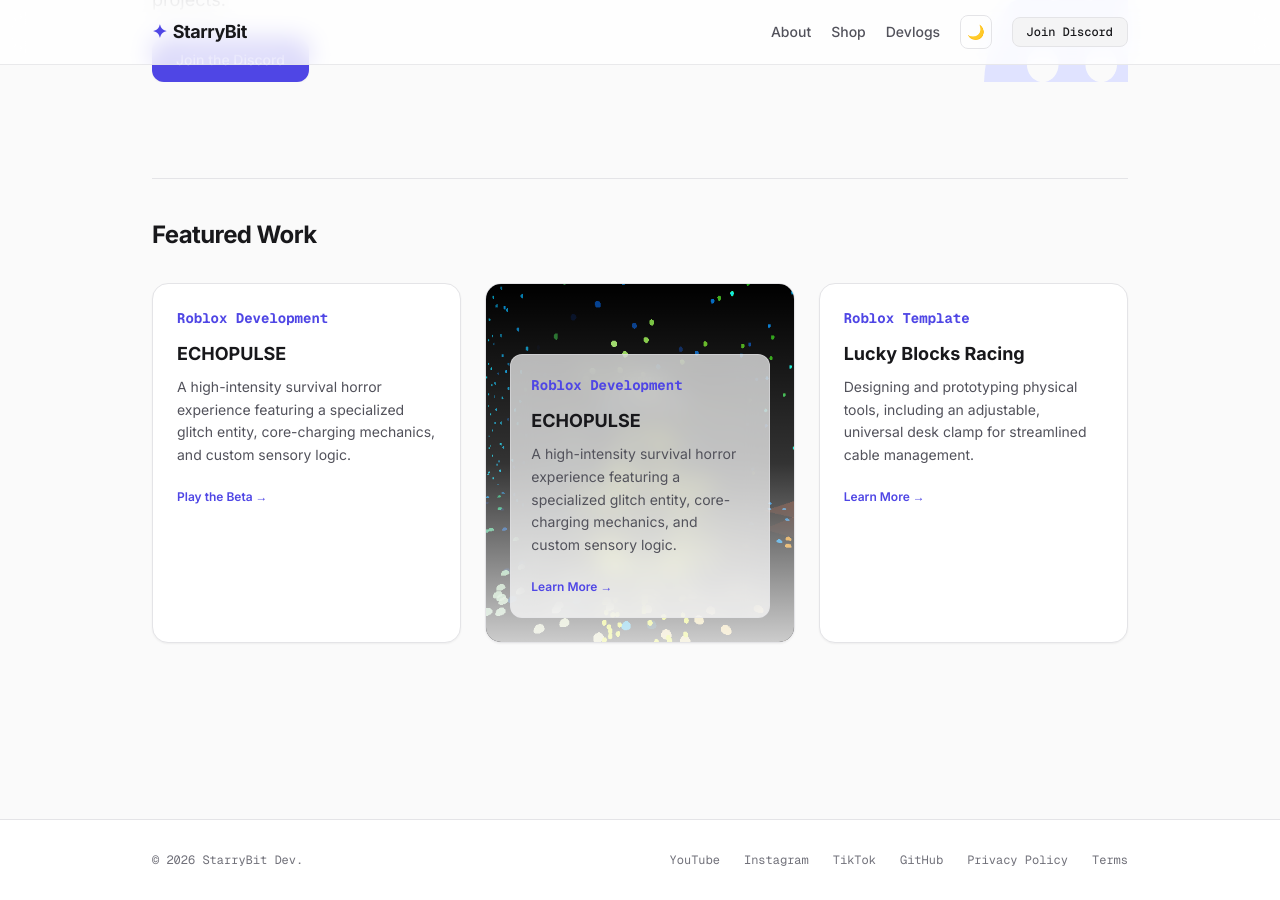
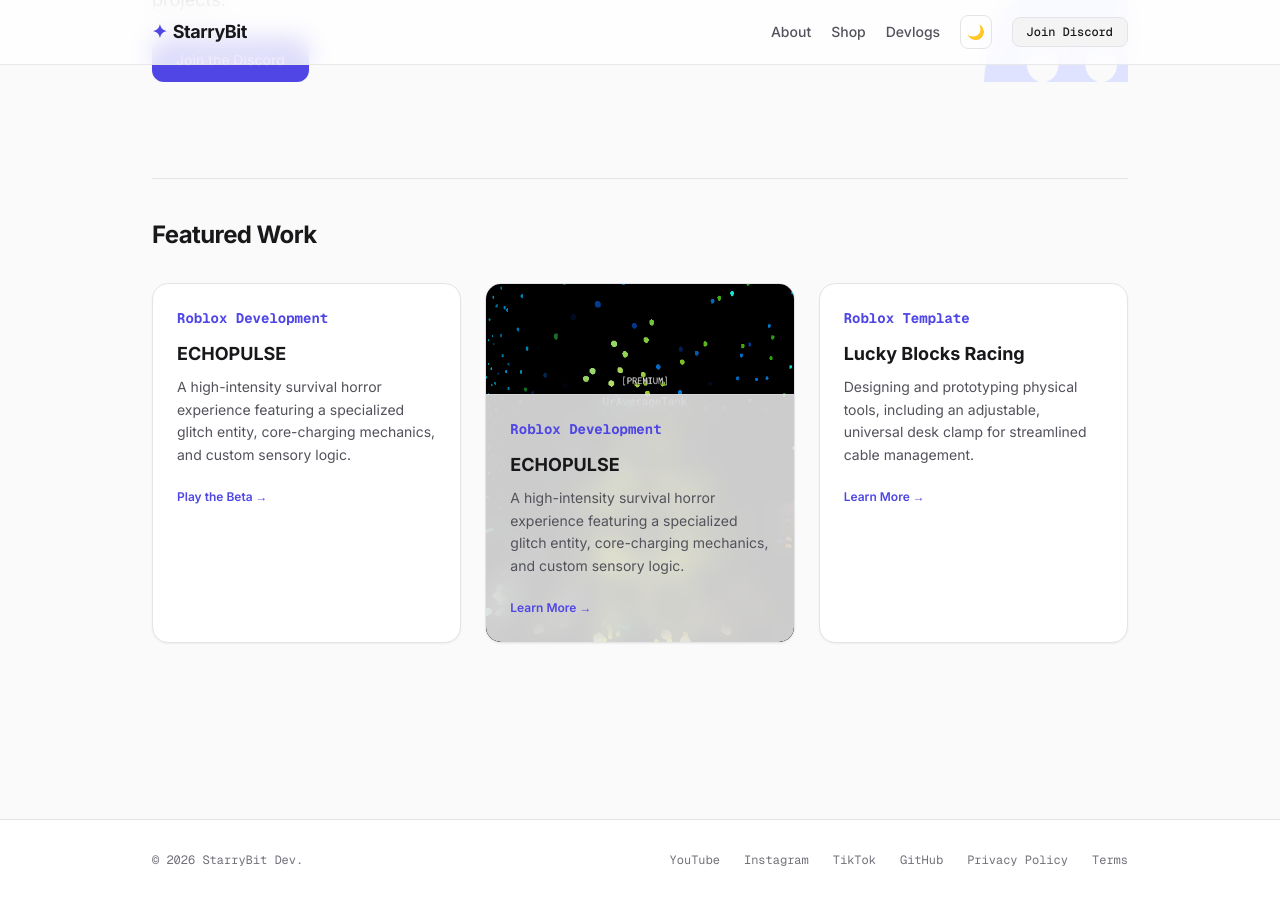
Before and after one commit to StarryBit/starrybit.github.io, a Jekyll site: the page built from index.html, in a window 1280 px wide and 900 px high, scrolled down 1323 px. Built offline with Jekyll 4.4.1, drawn with Linux system fonts in a browser that asks for light colours; nearby versions of some CDN libraries.

Commit message:
Update card.html

```diff
--- a/_includes/card.html
+++ b/_includes/card.html
@@ -1,19 +1,16 @@
 {% if include.style == "showcase" %}
 
-<div class="group relative overflow-hidden rounded-2xl border border-zinc-200 dark:border-zinc-800 shadow-sm min-h-[360px]">
+<div class="group relative overflow-hidden rounded-2xl border border-zinc-200 dark:border-zinc-800 shadow-sm min-h-[360px] flex flex-col justify-end">
 
+    <!-- Background Image -->
     <img
         src="{{ include.image | relative_url }}"
         alt="{{ include.title }}"
         class="absolute inset-0 w-full h-full object-cover transition-transform duration-500 group-hover:scale-105"
     >
 
-    <!-- subtle readability gradient -->
-    <div class="absolute inset-0 bg-gradient-to-t from-white/80 via-white/20 to-transparent dark:from-zinc-950/80 dark:via-zinc-950/20"></div>
-
-    <div class="relative z-10 h-full flex items-end p-6">
-
-        <div class="w-full bg-white/70 dark:bg-zinc-950/70 backdrop-blur-md rounded-xl p-5 border border-zinc-200/50 dark:border-zinc-800/50">
+    <!-- Content Base (Flush with bottom) -->
+    <div class="relative z-10 w-full bg-white/80 dark:bg-zinc-950/80 backdrop-blur-md p-6 border-t border-zinc-200/50 dark:border-zinc-800/50">
 
         {% if include.category %}
         <div class="text-indigo-600 dark:text-indigo-400 text-sm font-bold mb-3 code-font">
@@ -35,8 +32,6 @@
             Learn More →
         </a>
         {% endif %}
-
-        </div>
 
     </div>
 
```
Lines whose indentation alone changed are shown as unchanged.
